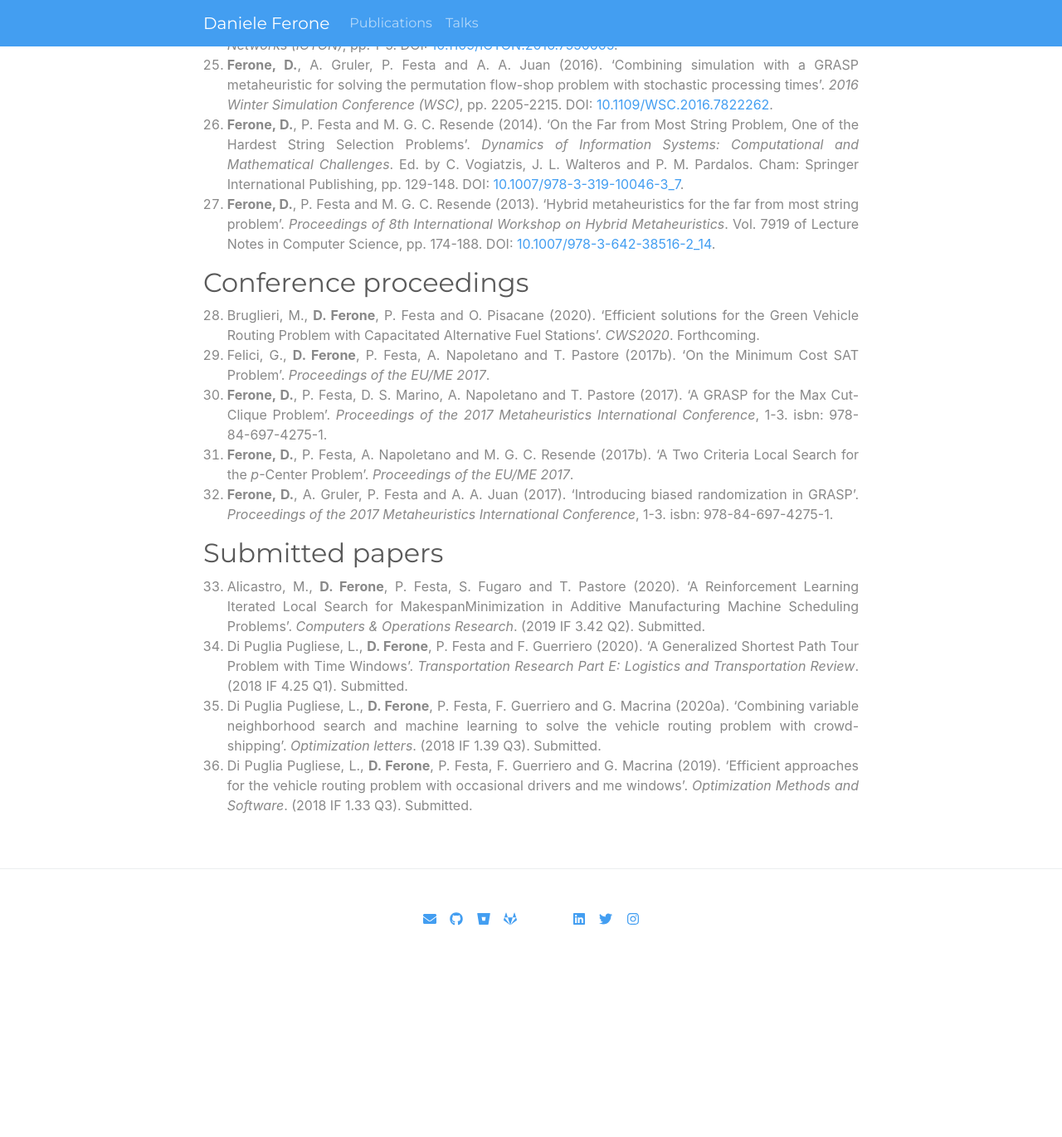
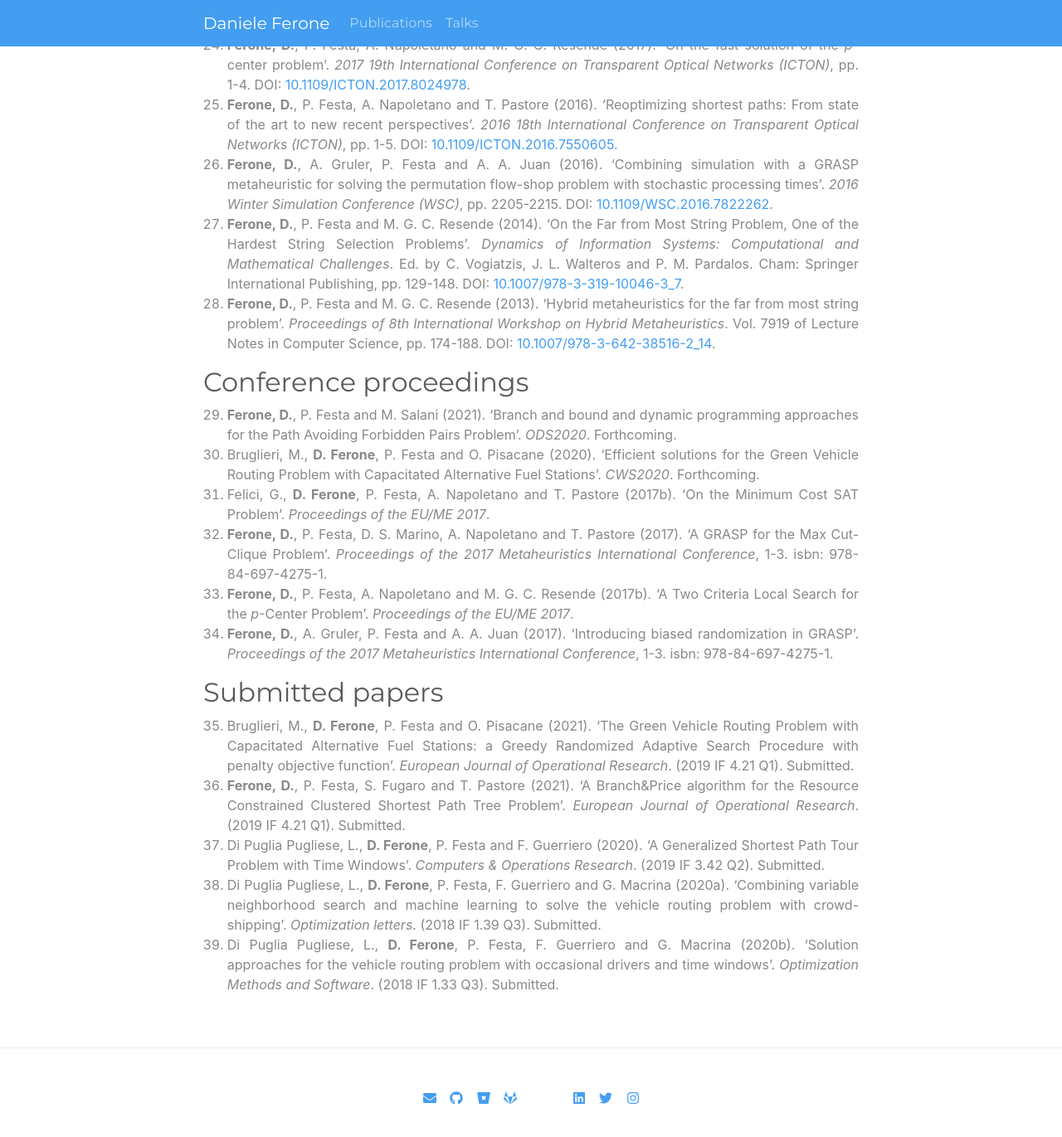
Before and after one commit to fdaniele85/fdaniele85.github.io, a Jekyll site: the page built from pages/publications.html, in a window 1280 px wide and 1400 px high, scrolled down 2115 px. Shown: the top 1371 px of the window at 83% size. Built offline with Jekyll 4.4.1, drawn with Linux system fonts in a browser that asks for light colours; nearby versions of some CDN libraries; a style sheet for code colours, icons or effects is not loaded; before the commit the page ends 3299 px from its top, so only the background shows below that; some of the changed text lies outside the part shown.

Commit message:
Aggiornate pubblicazioni

```diff
--- a/pages/publications.html
+++ b/pages/publications.html
@@ -6,9 +6,10 @@ title: Publications
 <div class="text-justify publications">
 <h2>ISI-JCR Journal Articles</h2>
 <ol>
-	<li>Alvarez-Fernandez, S., <strong>D. Ferone</strong>, A. A. Juan and D. Tarchi (2020). ‘A Simheuristic Algorithm for Video Streaming Flows Optimization with QoS Threshold Modeled as a Stochastic Single-Allocation <em>p</em>-Hub Median Problem’. <em>Journal of Simulation</em>. (2018 IF 1.53 Q3). Forthcoming.</li>
-
-	<li>Carrabs, F., C. D’Ambrosio, <strong>D. Ferone</strong>, P. Festa and F. Laureana (2020). ‘The Constrained Forward Shortest Path Tour Problem: mathematical modeling and GRASP approximate solutions’. <em>Networks</em>. (2019 IF 2.60 Q2). Forthcoming.</li>
+	<li>Alicastro, M., <strong>D. Ferone</strong>, P. Festa, S. Fugaro and T. Pastore (2021). ‘A Reinforcement Learning Iterated Local Search for Makespan Minimization in Additive Manufacturing Machine Scheduling Problems’. <em>Computers & Operations Research</em> 131, p. 105272. DOI:
+<a class="doi" href="https://doi.org/10.1016/j.cor.2021.105272">10.1016/j.cor.2021.105272</a>. (2019 IF 3.42 Q2). (<a href="https://mega.nz/file/vBY01RzI#5O9c7vaWY4h3n3nkUrPE6c3T-ayQxUfk7WS-PXGVzH4">Instances</a>).</li>
+	<li>Alvarez-Fernandez, S., <strong>D. Ferone</strong>, A. A. Juan and D. Tarchi (2020). ‘A Simheuristic Algorithm for Video Streaming Flows Optimization with QoS Threshold Modeled as a Stochastic Single-Allocation <em>p</em>-Hub Median Problem’. <em>Journal of Simulation</em>. DOI: <a href="https://doi.org/10.1080/17477778.2020.1863754">10.1080/17477778.2020.1863754</a>. (2018 IF 1.53 Q3). Forthcoming.</li>
+	<li>Carrabs, F., C. D’Ambrosio, <strong>D. Ferone</strong>, P. Festa and F. Laureana (2020). ‘The Constrained Forward Shortest Path Tour Problem: mathematical modeling and GRASP approximate solutions’. <em>Networks</em>. DOI: <a href="https://doi.org/10.1002/net.22010">10.1002/net.22010</a>. (2019 IF 2.60 Q2). Forthcoming.</li>
   <li>Di Puglia Pugliese, L., <strong>D. Ferone</strong>, P. Festa and F. Guerriero (2020). ‘Shortest Path Tour with Time Windows’. <em>European Journal of Operational Research</em> 282.1, pp. 334-344. DOI: <a class="doi" href="https://doi.org/10.1016/j.ejor.2019.08.052">10.1016/j.ejor.2019.08.052</a>. (2019 IF 4.21 Q1). (<a href="https://bit.ly/2H1G8JK">Instances and solutions</a>).</li>
   <li><strong>Ferone, D.</strong>, P. Festa, S. Fugaro and T. Pastore (2020). ‘A Dynamic Programming Algorithm for Solving the k-Color Shortest Path Problem’. <em>Optimization letters</em>. DOI: <a class="doi" href="https://doi.org/10.1007/s11590-020-01659-z">10.1007/s11590-020-01659-z</a>. (2019 IF 1.50 Q3).</li>
   <li><strong>Ferone, D.</strong>, P. Festa and F. Guerriero (2020). ‘An Efficient Exact Approach for the Constrained Shortest Path Tour Problem’. <em>Optimization Methods and Software</em> 35.1, pp. 1-20. DOI: <a class="doi" href="https://doi.org/10.1080/10556788.2018.1548015">10.1080/10556788.2018.1548015</a>. (2019 IF 1.33 Q3). (<a href="http://bit.ly/2IkyrgU">Instances</a>)</li>
@@ -30,7 +31,7 @@ title: Publications
 </ol>
 
 <h2>Other Scopus indexed Articles</h2>
-<ol start="14">
+<ol start="15">
 	<li>De Maio, A., <strong>D. Ferone</strong>, E. Fersini, E. Messina, F. Santoro, and A. Violi (2020). ‘Smart Tourism System in Calabria’. <em>Data Science and Social Research II</em>. Ed. by P. Mariani and M. Zenga. Studies in Classification, Data Analysis, and Knowledge Organization. Springer International Publishing, pp. 131-144. DOI: <a href="https://doi.org/10.1007/978-3-030-51222-4_11">10.1007/978-3-030-51222-4_11</a>. Forthcoming.</li>
 
 	<li><strong>Ferone, D.</strong>, P. Festa, S. Fugaro and T. Pastore (2020). ‘On the Shortest Path Problems with Edge Constraints’. <em>2020 22th International Conference on Transparent Optical Networks (ICTON)</em>, pp. 1-4. doi: <a class="doi" href="https://doi.org/10.1109/ICTON51198.2020.9203378">10.1109/ICTON51198.2020.9203378</a>.</li>
@@ -61,7 +62,8 @@ title: Publications
 </ol>
 
 <h2>Conference proceedings</h2>
-<ol start="28">
+<ol start="29">
+	<li><strong>Ferone, D.</strong>, P. Festa and M. Salani (2021). ‘Branch and bound and dynamic programming approaches for the Path Avoiding Forbidden Pairs Problem’. <em>ODS2020</em>. Forthcoming.</li>
 	<li>Bruglieri, M., <strong>D. Ferone</strong>, P. Festa and O. Pisacane (2020). ‘Efficient solutions for the Green Vehicle Routing Problem with Capacitated Alternative Fuel Stations’. <em>CWS2020</em>. Forthcoming.</li>
 
 	<li>Felici, G., <strong>D. Ferone</strong>, P. Festa, A. Napoletano and T. Pastore (2017b). ‘On the Minimum Cost SAT Problem’. <em>Proceedings of the EU/ME 2017</em>.</li>
@@ -74,14 +76,13 @@ title: Publications
 </ol>
 
 <h2>Submitted papers</h2>
-<ol start="33">
-	<li>Alicastro, M., <strong>D. Ferone</strong>, P. Festa, S. Fugaro and T. Pastore (2020). ‘A Reinforcement Learning Iterated Local Search for MakespanMinimization in Additive Manufacturing Machine Scheduling Problems’. <em>Computers & Operations Research</em>. (2019 IF 3.42 Q2). Submitted.</li>
-	<li>Di Puglia Pugliese, L., <strong>D. Ferone</strong>, P. Festa and F. Guerriero (2020). ‘A Generalized Shortest Path Tour Problem with Time Windows’. <em>Transportation Research Part E: Logistics and Transportation Review</em>. (2018 IF 4.25 Q1). Submitted.</li>
+<ol start="35">
+	<li>Bruglieri, M., <strong>D. Ferone</strong>, P. Festa and O. Pisacane (2021). ‘The Green Vehicle Routing Problem with Capacitated Alternative Fuel Stations: a Greedy Randomized Adaptive Search Procedure with penalty objective function’. <em>European Journal of Operational Research</em>. (2019 IF 4.21 Q1). Submitted.</li>
+	<li><strong>Ferone, D.</strong>, P. Festa, S. Fugaro and T. Pastore (2021). ‘A Branch&Price algorithm for the Resource Constrained Clustered Shortest Path Tree Problem’. <em>European Journal of Operational Research</em>. (2019 IF 4.21 Q1). Submitted.</li>
+	<li>Di Puglia Pugliese, L., <strong>D. Ferone</strong>, P. Festa and F. Guerriero (2020). ‘A Generalized Shortest Path Tour Problem with Time Windows’. <em>Computers & Operations Research</em>. (2019 IF 3.42 Q2). Submitted.</li>
 	<li>Di Puglia Pugliese, L., <strong>D. Ferone</strong>, P. Festa, F. Guerriero and G. Macrina (2020a). ‘Combining variable neighborhood search and machine learning to solve the vehicle routing problem with crowd-shipping’. <em>Optimization letters</em>. (2018 IF 1.39 Q3). Submitted.</li>
-	<li>Di Puglia Pugliese, L., <strong>D. Ferone</strong>, P. Festa, F. Guerriero and G. Macrina (2019). ‘Efficient approaches for the vehicle routing problem with occasional drivers and me windows’. <em>Optimization Methods and Software</em>. (2018 IF 1.33 Q3). Submitted.</li>
+	<li>Di Puglia Pugliese, L., <strong>D. Ferone</strong>, P. Festa, F. Guerriero and G. Macrina (2020b). ‘Solution approaches for the vehicle routing problem with occasional drivers and time windows’. <em>Optimization Methods and Software</em>. (2018 IF 1.33 Q3). Submitted.</li>
 
-	<!--<li><strong>Ferone, D.</strong>, P. Festa and F. Guerriero (2020). ‘The Rainbow Steiner Tree Problem’. <em>Computers & Operations Research</em>. (2019 IF 3.42 Q2). Submitted</li>
-
-	<li><strong>Ferone, D.</strong>, E. Fersini and E. Messina (2019). ‘Recommender System for Smart Tourism’. <em>Information Technology & Tourism</em>. Submitted.</li>-->
+	<!--<li><strong>Ferone, D.</strong>, P. Festa and F. Guerriero (2020). ‘The Rainbow Steiner Tree Problem’. <em>Computers & Operations Research</em>. (2019 IF 3.42 Q2). Submitted</li>-->
 </ol>
 </div>
```
